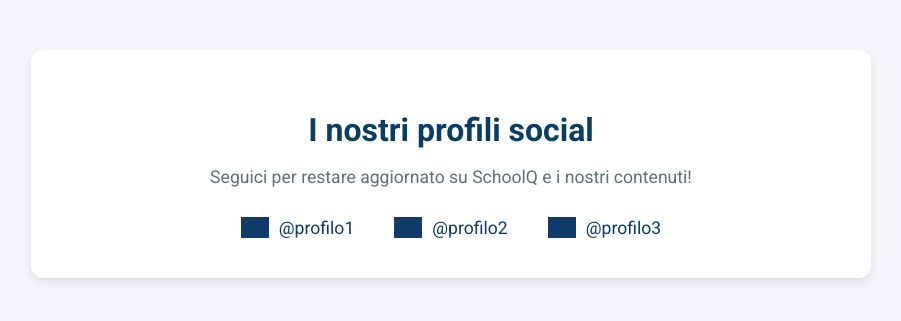
After one commit to Polettogamer/GEPROGETTO, a PHP site: page /fileFooter/instagram.php in a window 1280 px wide. The commit adds this page. Shown: the top 321 px of the page, without its empty margins (189-1090 px from the left). Run offline with PHP 8.4, Linux system fonts and the light colour scheme; grey boxes are pictures that could not be loaded.

Commit message:
ProfiloInsta

```diff
--- /dev/null
+++ b/PagWebSchoolQ/CSS/instagram.css
@@ -0,0 +1,54 @@
+body {
+  margin: 0;
+  padding: 0;
+  font-family: 'Roboto', sans-serif;
+  background-color: #f5f6fa;
+  color: #2c3e50;
+}
+
+.container {
+  max-width: 800px;
+  margin: 50px auto;
+  text-align: center;
+  background-color: #fff;
+  border-radius: 12px;
+  padding: 40px 20px;
+  box-shadow: 0 4px 10px rgba(0, 0, 0, 0.1);
+}
+
+h1 {
+  color: #0A3D62;
+  margin-bottom: 10px;
+}
+
+p {
+  color: #636e72;
+  margin-bottom: 30px;
+  font-size: 1.1em;
+}
+
+.social-links {
+  display: flex;
+  justify-content: center;
+  gap: 40px;
+  flex-wrap: wrap;
+}
+
+.social-links a {
+  display: flex;
+  align-items: center;
+  gap: 10px;
+  color: #0A3D62;
+  text-decoration: none;
+  font-size: 1.1em;
+  transition: color 0.3s ease;
+}
+
+.social-links a:hover {
+  color: #0984e3;
+}
+
+.social-links img {
+  width: 28px;
+  filter: brightness(0) saturate(100%) invert(17%) sepia(89%) saturate(745%) hue-rotate(180deg);
+}
--- /dev/null
+++ b/PagWebSchoolQ/fileFooter/instagram.php
@@ -0,0 +1,31 @@
+<!DOCTYPE html>
+<html lang="it">
+<head>
+  <meta charset="UTF-8">
+  <title>I nostri Social - SchoolQ</title>
+  <link rel="stylesheet" href="../CSS/instagram.css">
+  <link rel="icon" type="image/x-icon" href="../Immagini/faviconf.png">
+  <link href="https://fonts.googleapis.com/css2?family=Roboto:wght@400;700&display=swap" rel="stylesheet">
+</head>
+<body>
+  <div class="container">
+    <h1>I nostri profili social</h1>
+    <p>Seguici per restare aggiornato su SchoolQ e i nostri contenuti!</p>
+
+    <div class="social-links">
+      <a href="https://instagram.com/profilo1" target="_blank">
+        <img src="../Immagini/instagram.png" alt="Instagram profilo1">
+        @profilo1
+      </a>
+      <a href="https://instagram.com/profilo2" target="_blank">
+        <img src="../Immagini/instagram.png" alt="Instagram profilo2">
+        @profilo2
+      </a>
+      <a href="https://instagram.com/profilo3" target="_blank">
+        <img src="../Immagini/instagram.png" alt="Instagram profilo3">
+        @profilo3
+      </a>
+    </div>
+  </div>
+</body>
+</html>
--- a/PagWebSchoolQ/libs/navbar.html
+++ b/PagWebSchoolQ/libs/navbar.html
@@ -18,12 +18,13 @@
     <div class="logo">
       <button class="toggle-btn" onclick="toggleSidebar()">&#9776;</button>
       <img src="../Immagini/mondo01.png" alt="SchoolQ Logo">
+      <li><a href="../php_front/utentiLista.php" class="button">Admin</a></li>
     </div>
     <ul class="nav-links">
       <li><a href="../php_front/dashboard.php">Home</a></li>
       <li><a href="../php_front/profilo.php">Profilo</a></li>
       <li><a href="../php/log_out.php" class="button">Logout</a></li>
-      <li><a href="../php_front/utentiLista.php" class="button">Admin</a></li>
+
     </ul>
   </div>
 </header>
@@ -50,7 +51,7 @@
       <li><a href="categoria.php?id=17"> GEPRO</a></li>
       <li><a><b>Indirizzo Elettrotecnica:</b></a></li>
       <li><a href="categoria.php?id=18"> Elettrotecnica</a></li>
-      <li><a href="categoria.php?id=19"> Sistemi</a></li>
+      <li><a href="categoria.php?id=19"> Sistemi Automatici</a></li>
       <li><a href="categoria.php?id=20"> TPSEE</a></li>
       <li><a> ... </a></li>
     </ul>
```
Also changed, not shown: PagWebSchoolQ/CSS/menuCSS.css (+11 -0 lines), PagWebSchoolQ/fileFooter/load_instagram.php (added, +11 -0 lines), PagWebSchoolQ/libs/footer.html (+13 -1 lines), PagWebSchoolQ/php_front/dashboard.php (+32 -0 lines).
